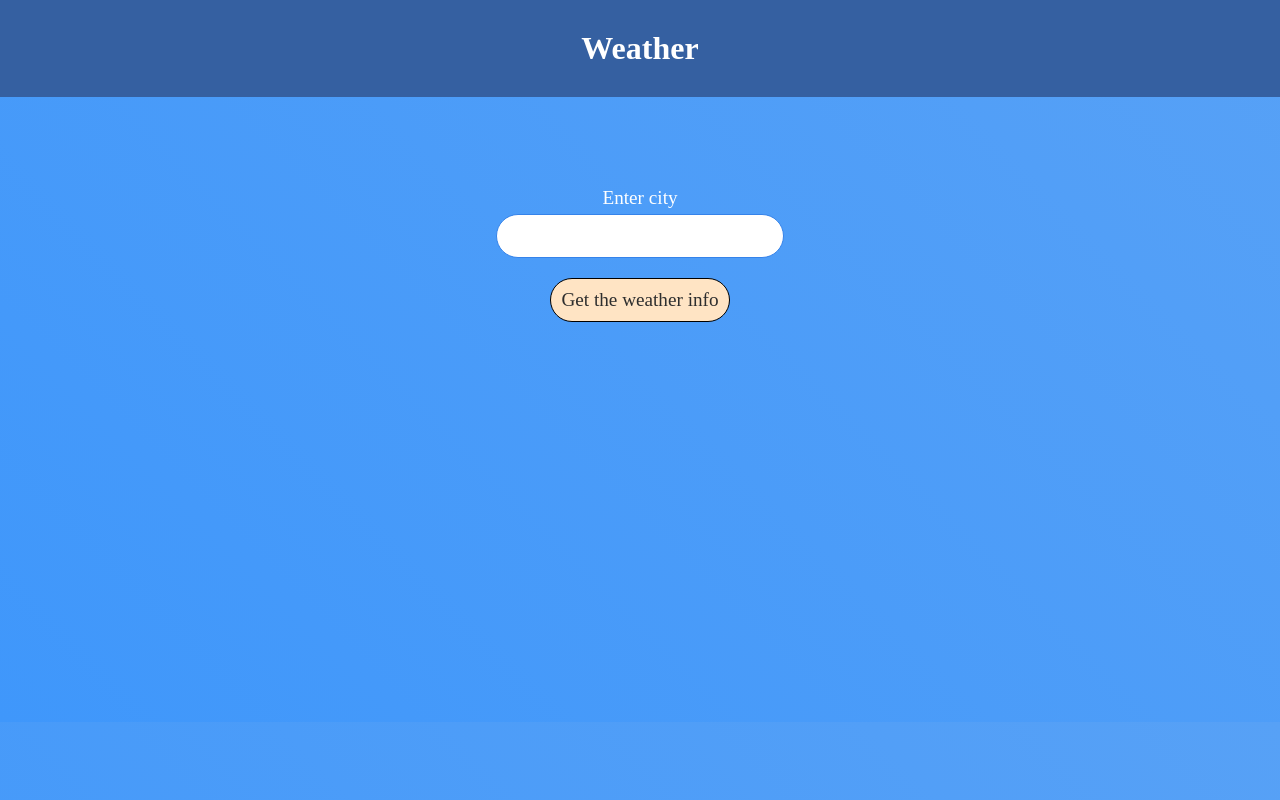
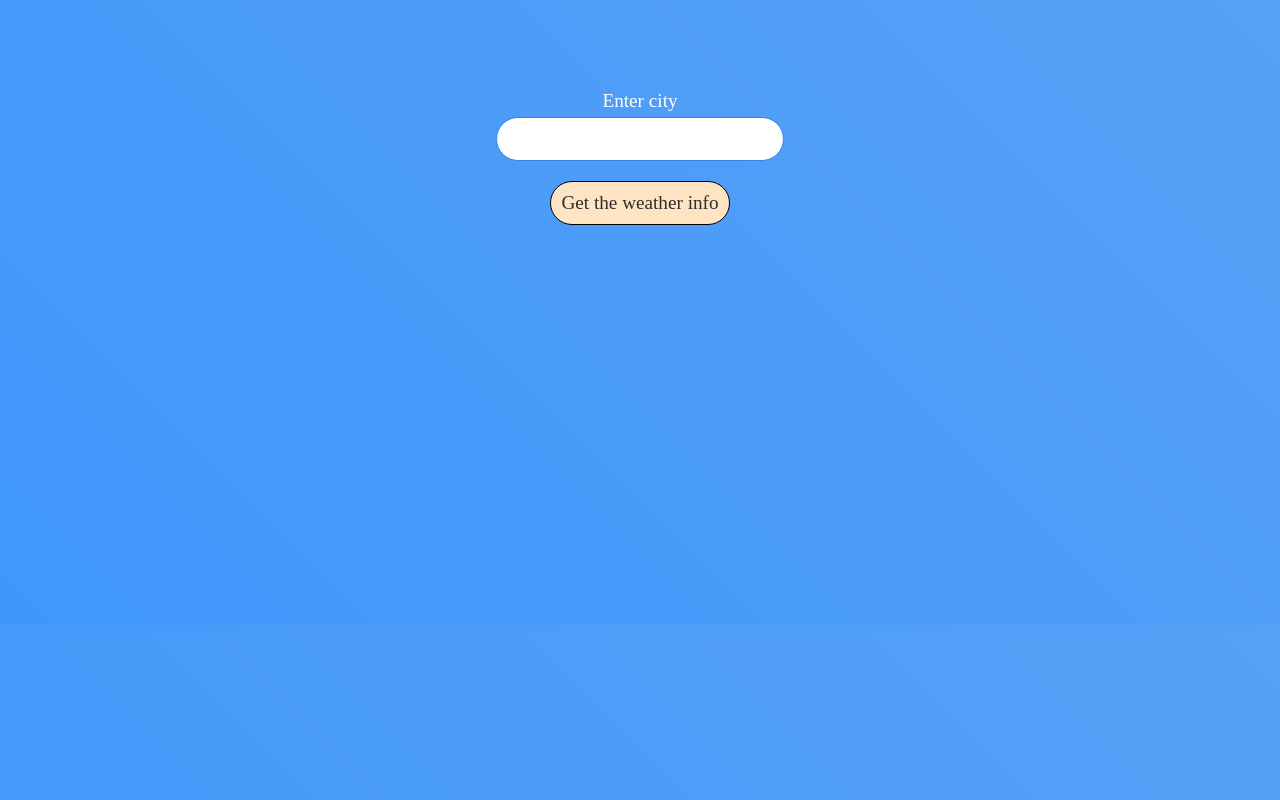
Before and after one commit to Ahmed-Seleem01/top-weather, a website built with webpack: page dist/index.html in a window 1280 px wide. Built offline with nearby package versions, Linux system fonts and the light colour scheme.

Commit message:
Remove header

```diff
--- a/dist/index.html
+++ b/dist/index.html
@@ -8,7 +8,6 @@
     <title>Weather</title>
   </head>
   <body>
-    <h1 class="heading">Weather</h1>
     <div class="container">
       <div class="get-location">
         <form novalidate>
```
